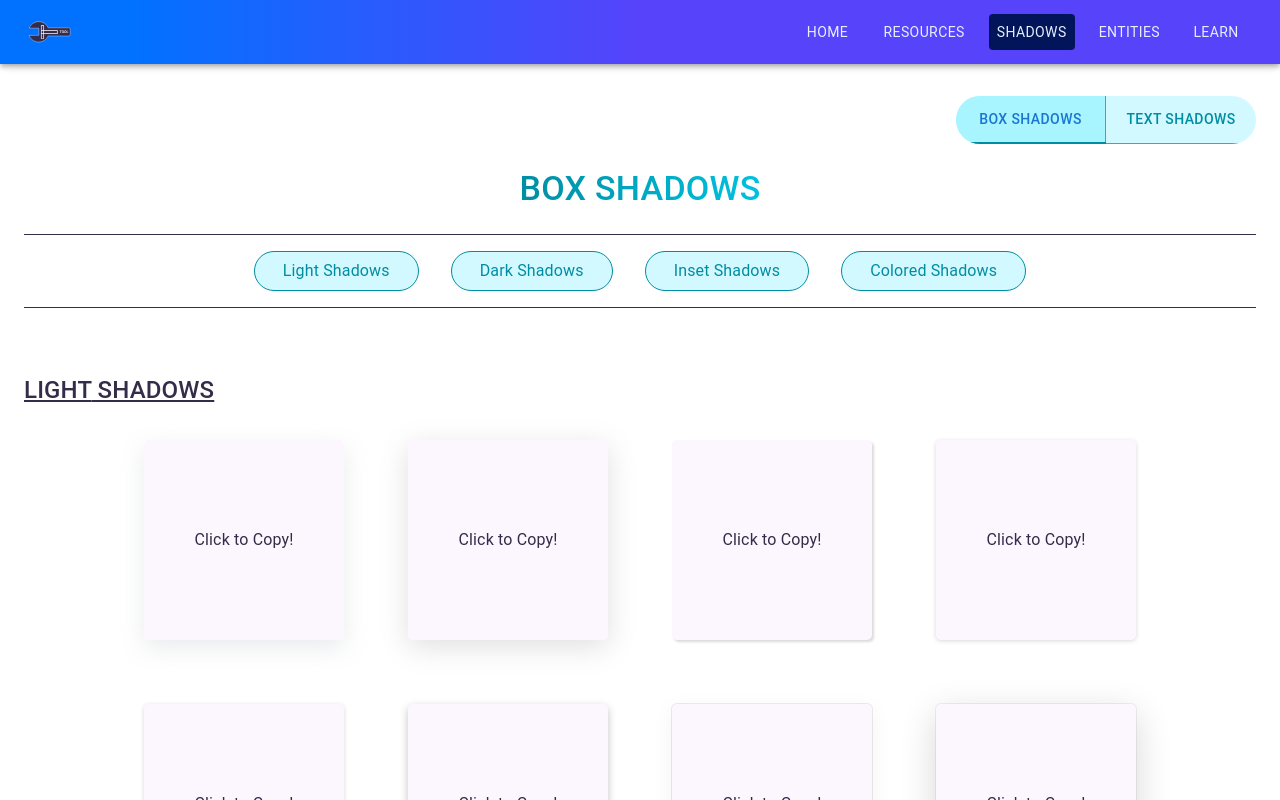
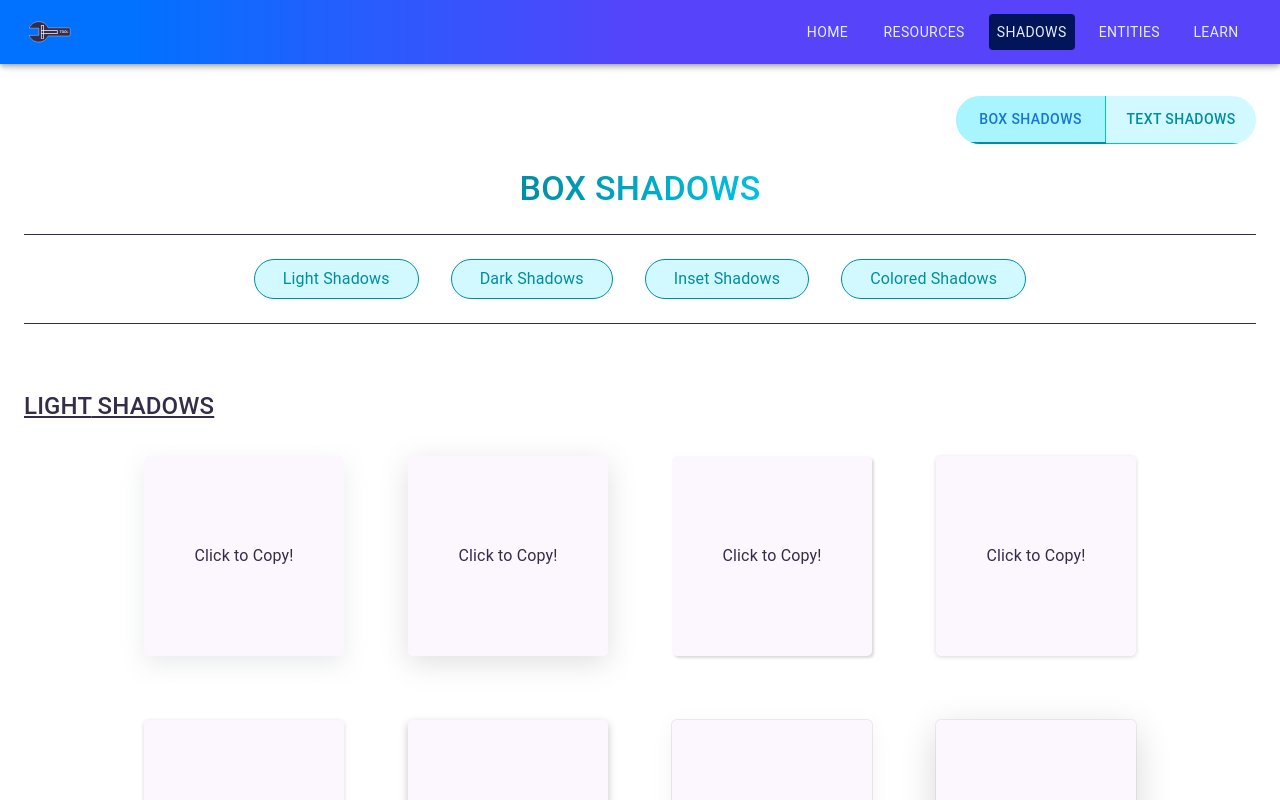
Before and after one commit to SkTamim/tektool, a React (Create React App) app: page /shadows in a window 1280 px wide. Shown: the top 800 px of the page. Built offline with nearby package versions, Linux system fonts and the light colour scheme.

Commit message:
fix: Fixed responsitve issue in chip component and shadow navigator component.

```diff
--- a/src/components/UI/chip/MyChip.js
+++ b/src/components/UI/chip/MyChip.js
@@ -4,7 +4,7 @@ import { makeStyles } from "@mui/styles";
 
 const useStyles = makeStyles((theme) => ({
 	root: {
-		margin: "0 1rem",
+		margin: ".5rem 1rem",
 		backgroundColor: theme.palette.secondary.text,
 		border: `1px solid ${theme.palette.secondary.dark}`,
 		color: theme.palette.secondary.dark,
--- a/src/pages/shadows/boxShadows/ShadowTypeNavigator.js
+++ b/src/pages/shadows/boxShadows/ShadowTypeNavigator.js
@@ -10,6 +10,7 @@ const useStyles = makeStyles({
 		display: "flex",
 		justifyContent: "center",
 		alignItems: "center",
+		flexWrap: "wrap",
 	},
 });
 
```
